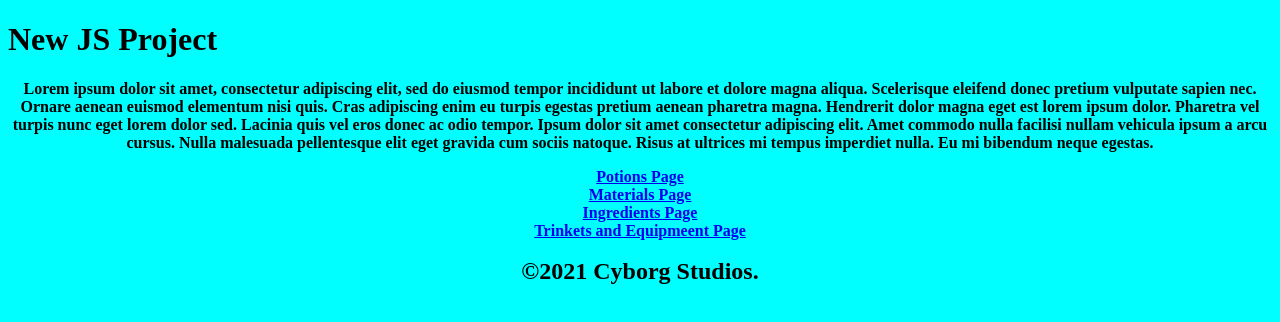
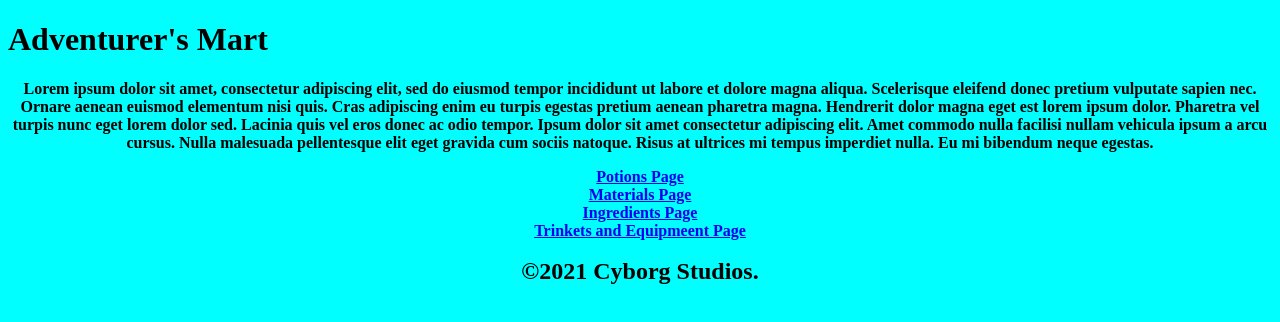
Before and after one commit to CyborgAnt/Adventurer-Mart, a plain HTML site: page index.html in a window 1280 px wide. Drawn offline with Linux system fonts and the light colour scheme.

Commit message:
A commit from my MacBook.

```diff
--- a/index.html
+++ b/index.html
@@ -1,5 +1,4 @@
 <!-- Starting Over 2-27 -->
-<!-- HTML -->
 
 <!DOCTYPE HTML>
 <html>
@@ -15,7 +14,7 @@
 
 <body>
     <header>
-            <h1>New JS Project</h1>
+            <h1>Adventurer's Mart</h1>      <!-- working title -->
     </header>
 
     <p>
```
Also changed, not shown: 1 other file.
